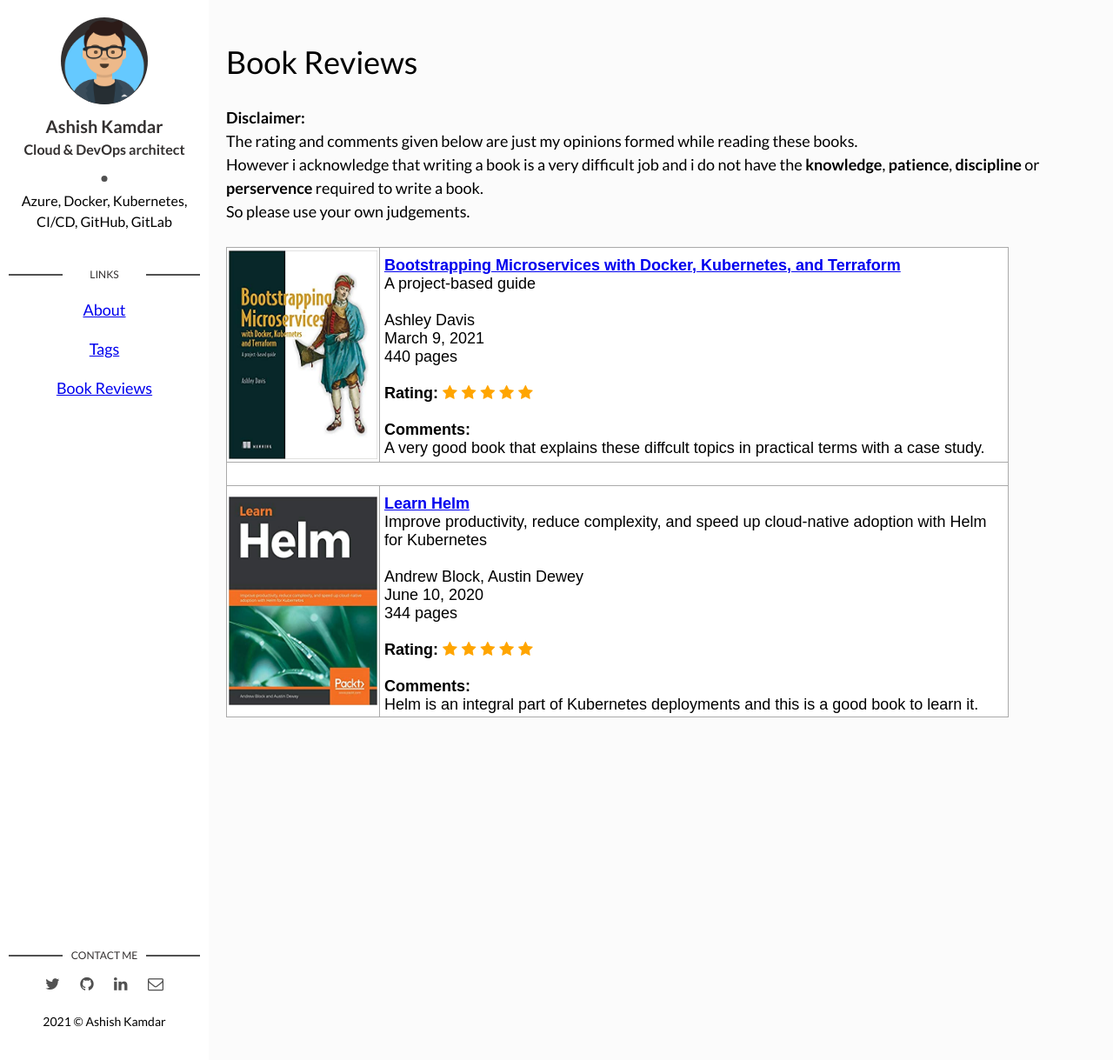
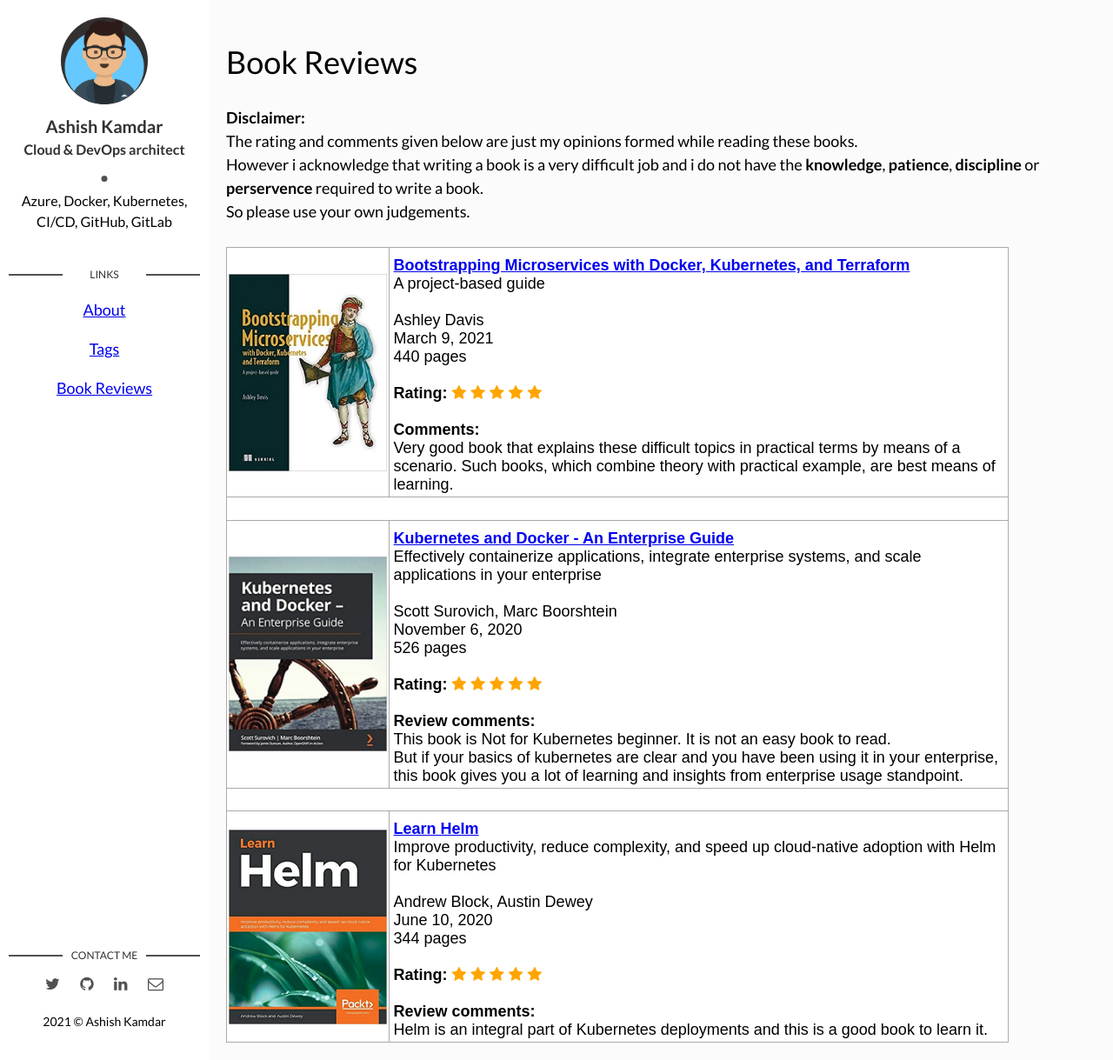
Before and after one commit to AshKamdar/ashkamdar.github.io, a Jekyll site: the page built from books.html, in a window 1280 px wide and 1219 px high. Shown: the whole window at 87% size. Built offline with Jekyll 4.4.1, drawn with Linux system fonts in a browser that asks for light colours.

Commit message:
book review updates

```diff
--- a/books.html
+++ b/books.html
@@ -17,7 +17,7 @@
 
   <tr>
     <td>
-      <img width="200" height="240" src="{{ site.url }}{{ site.baseurl }}/assets/img/books/2-bootstraping-microservices.jpg">
+      <img src="{{ site.url }}{{ site.baseurl }}/assets/img/books/2-bootstraping-microservices.jpg">
     </td>
     <td style="vertical-align: top; padding-left: 5px; padding-top: 10px; font: 18px Arial, sans-serif;">
       <b><a href="https://www.amazon.com/Bootstrapping-Microservices-Docker-Kubernetes-Terraform/dp/1617297216/ref=sr_1_1?crid=27ZLBP9SRBPME&dchild=1&keywords=bootstrapping+microservices+with+docker%2C+kubernetes%2C+and+terraform&qid=1613839568&s=books&sprefix=bootstrap%2Caps%2C349&sr=1-1">
@@ -38,22 +38,48 @@
       <br><br>
 
       <b>Comments: </b><br>
-      A very good book that explains these diffcult topics in practical terms with a case study.
+      Very good book that explains these difficult topics in practical terms by means of a scenario. Such books, which combine theory with practical example, are best means of learning.
       </td>
   </tr>
 
-
-<tr><td bgcolor="white" colspan="2"><br></td></tr>
+  <tr><td bgcolor="white" colspan="2"><br></td></tr>
 
   <tr>
-    <td><img width="200" height="240" src="{{ site.url }}{{ site.baseurl }}/assets/img/books/5-learn-helm.png"></td>
+    <td><img src="{{ site.url }}{{ site.baseurl }}/assets/img/books/2-k8s-docker-enterprise-guide.jpg"></td>
+    <td style="vertical-align: top; padding-left: 5px; padding-top: 10px; font: 18px Arial, sans-serif;">
+
+      <b><a href="https://www.amazon.com/Kubernetes-Docker-Effectively-containerize-applications/dp/183921340X/ref=sr_1_1?crid=18MVDUH3E1I8G&dchild=1&keywords=kubernetes+and+docker+-+an+enterprise+guide&qid=1613856886&s=books&sprefix=Kubernetes+and+Docker+%2Caps%2C361&sr=1-1">
+        Kubernetes and Docker - An Enterprise Guide</a>
+      </b><br>
+
+      Effectively containerize applications, integrate enterprise systems, and scale applications in your enterprise <br><br>
+      Scott Surovich, Marc Boorshtein<br>
+      November 6, 2020<br>
+      526 pages<br><br>
+
+      <b>Rating:</b>
+        <span class="fa fa-star checked"></span>
+        <span class="fa fa-star checked"></span>
+        <span class="fa fa-star checked"></span>
+        <span class="fa fa-star checked"></span>
+        <span class="fa fa-star checked"></span>
+      <br><br>
+
+      <b>Review comments: </b><br>
+      This book is Not for Kubernetes beginner. It is not an easy book to read.<br>
+      But if your basics of kubernetes are clear and you have been using it in your enterprise, this book gives you a lot of learning and insights from enterprise usage standpoint.
+      </td>
+  </tr>
+
+  <tr><td bgcolor="white" colspan="2"><br></td></tr>
+
+  <tr>
+    <td><img src="{{ site.url }}{{ site.baseurl }}/assets/img/books/5-learn-helm.png"></td>
     <td style="vertical-align: top; padding-left: 5px; padding-top: 10px; font: 18px Arial, sans-serif;">
 
       <b><a href="https://www.amazon.com/Learn-Helm-productivity-complexity-cloud-native/dp/1839214295/ref=sr_1_1?crid=3J1NIUTX089YL&dchild=1&keywords=learn+helm&qid=1613838710&s=books&sprefix=learn+helm%2Caps%2C452&sr=1-1">
         Learn Helm</a>
       </b><br>
-
-
       Improve productivity, reduce complexity, and speed up cloud-native adoption with Helm for Kubernetes<br>
       <br>
       Andrew Block, Austin Dewey<br>
@@ -68,7 +94,7 @@
         <span class="fa fa-star checked"></span>
       <br><br>
 
-      <b>Comments: </b><br>
+      <b>Review comments: </b><br>
       Helm is an integral part of Kubernetes deployments and this is a good book to learn it.
       </td>
   </tr>
```
Also changed, not shown: assets/img/books/2-bootstraping-microservices.jpg, assets/img/books/2-k8s-docker-enterprise-guide.jpg (added), assets/img/books/5-learn-helm.png.
